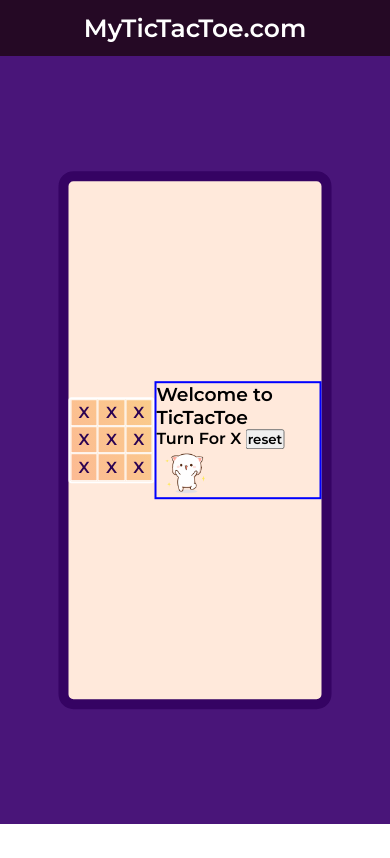
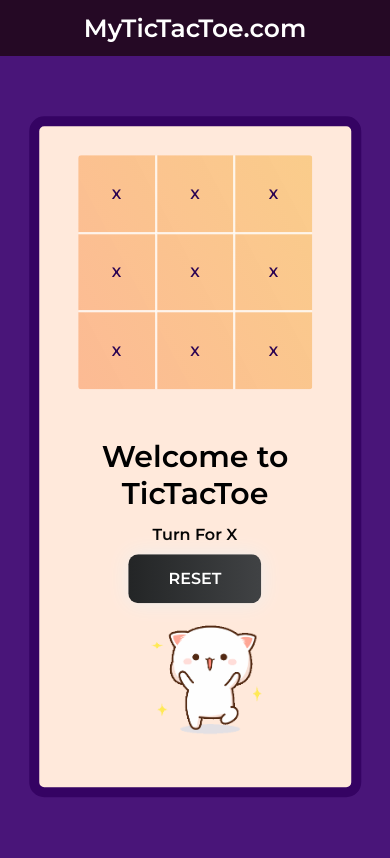
Before and after one commit to yadavsunil-05/Javascript-Projects, a plain HTML site: page TicTacToe/index.html in a window 390 px wide. Drawn offline with Linux system fonts and the light colour scheme.

Commit message:
Initial Commit

```diff
--- a/TicTacToe/index.html
+++ b/TicTacToe/index.html
@@ -18,22 +18,23 @@
   <div class="main-container">
     <div class="game-container">
       <div class="container">
+        <div class="box bt-0 bl-0"><span class="boxtext ">X</span></div>
+        <div class="box bt-0"><span class="boxtext">X</span></div>
+        <div class="box bt-0 br-0"><span class="boxtext">X</span></div>
+        <div class="box bl-0"><span class="boxtext">X</span></div>
         <div class="box"><span class="boxtext">X</span></div>
-        <div class="box"><span class="boxtext">X</span></div>
-        <div class="box"><span class="boxtext">X</span></div>
-        <div class="box"><span class="boxtext">X</span></div>
-        <div class="box"><span class="boxtext">X</span></div>
-        <div class="box"><span class="boxtext">X</span></div>
-        <div class="box"><span class="boxtext">X</span></div>
-        <div class="box"><span class="boxtext">X</span></div>
-        <div class="box"><span class="boxtext">X</span></div>
+        <div class="box br-0"><span class="boxtext">X</span></div>
+        <div class="box bb-0 bl-0"><span class="boxtext">X</span></div>
+        <div class="box bb-0"><span class="boxtext">X</span></div>
+        <div class="box bb-0 br-0"><span class="boxtext">X</span></div>
       </div>
       <div class="gameInfo">
-        <h3>Welcome to TicTacToe</h3>
+        <h2>Welcome to TicTacToe</h2>
         <div>
           <span class="info">
             Turn For X
           </span>
+          <br>
           <button id="reset">reset</button>
         </div>
         <div class="imgbox">
--- a/TicTacToe/index.js
+++ b/TicTacToe/index.js
@@ -0,0 +1,15 @@
+let str = "kamlesshk"
+let obj = {}
+const map = new Map();
+
+for (let i = 0; i < str.length; i++) {
+  if (map.has(str[i]))
+    map.set(str[i], map.get(str[i]) + 1)
+  else
+    map.set(str[i], 1)
+}
+
+for (let [char, freq] of map) {
+  obj[char] = freq
+}
+console.log(obj)
--- a/TicTacToe/style.css
+++ b/TicTacToe/style.css
@@ -54,7 +54,6 @@ nav ul li {
   display: grid;
   grid-template-rows: repeat(3, 7vw);
   grid-template-columns: repeat(3, 7vw);
-  border: 2px solid white;
   border-radius: 3px;
   justify-content: center;
   background-color: #DCD9D4;
@@ -62,19 +61,130 @@ nav ul li {
   background-image: linear-gradient(62deg, #fbac7e84 0%, #f7cf6879 100%);
 }
 
-.container div {
-  border: 1.5px solid white;
+.box {
+  border: 1.9px solid white;
   color: #2b0352;
   display: flex;
   justify-content: center;
   align-items: center;
+  font-size: 3.5vw;
+}
+
+.container div:hover {
+  cursor: pointer;
+  background-color: #fd9c64d3;
+}
+
+.gameInfo {
+  padding: 10px;
+  text-align: center;
+}
+
+
+h2 {
+  margin-bottom: 13px;
+}
+
+#reset {
+  background-image: linear-gradient(to right, #232526 0%, #414345 51%, #232526 100%);
+  margin: 10px;
+  padding: 10px 30px;
+  text-align: center;
+  text-transform: uppercase;
+  transition: 0.5s;
+  background-size: 200% auto;
+  color: white;
+  box-shadow: 0 0 20px #eee;
+  border-radius: 10px;
+  border: none;
+}
+
+#reset:hover {
+  background-position: right center;
+  color: #fff;
+  text-decoration: none;
+  cursor: pointer;
 }
 
 img {
-  width: 30%;
+  width: 40%;
   height: auto;
+  /* display: none; */
 }
 
-.gameInfo {
-  border: 2px solid blue;
+.bt-0 {
+  border-top: 0;
 }
+
+.bb-0 {
+  border-bottom: 0;
+}
+
+.bl-0 {
+  border-left: 0;
+}
+
+.br-0 {
+  border-right: 0;
+}
+
+
+/* Media Queries */
+
+@media (max-width:950px) {
+
+
+  .main-container {
+    width: 100%;
+    height: 95vh;
+  }
+
+  .container {
+    display: grid;
+    grid-template-rows: repeat(3, 13vw);
+    grid-template-columns: repeat(3, 13vw);
+  }
+
+  .game-container {
+    width: 85%;
+    height: 85%;
+    display: flex;
+    flex-direction: column;
+  }
+
+
+}
+
+@media (max-width:400px) {
+  .container {
+    display: grid;
+    grid-template-rows: repeat(3, 20vw);
+    grid-template-columns: repeat(3, 20vw);
+  }
+
+  .gameInfo {
+
+    padding: 20px;
+
+  }
+
+  h2 {
+    font-size: 30px;
+  }
+
+
+  #reset {
+
+    padding: 15px 40px;
+    font-size: medium;
+  }
+
+
+
+  img {
+    width: 50%;
+    height: auto;
+    /* display: none; */
+  }
+
+}
```
Also changed, not shown: ToDoList/index.html (+1 -2 lines).
